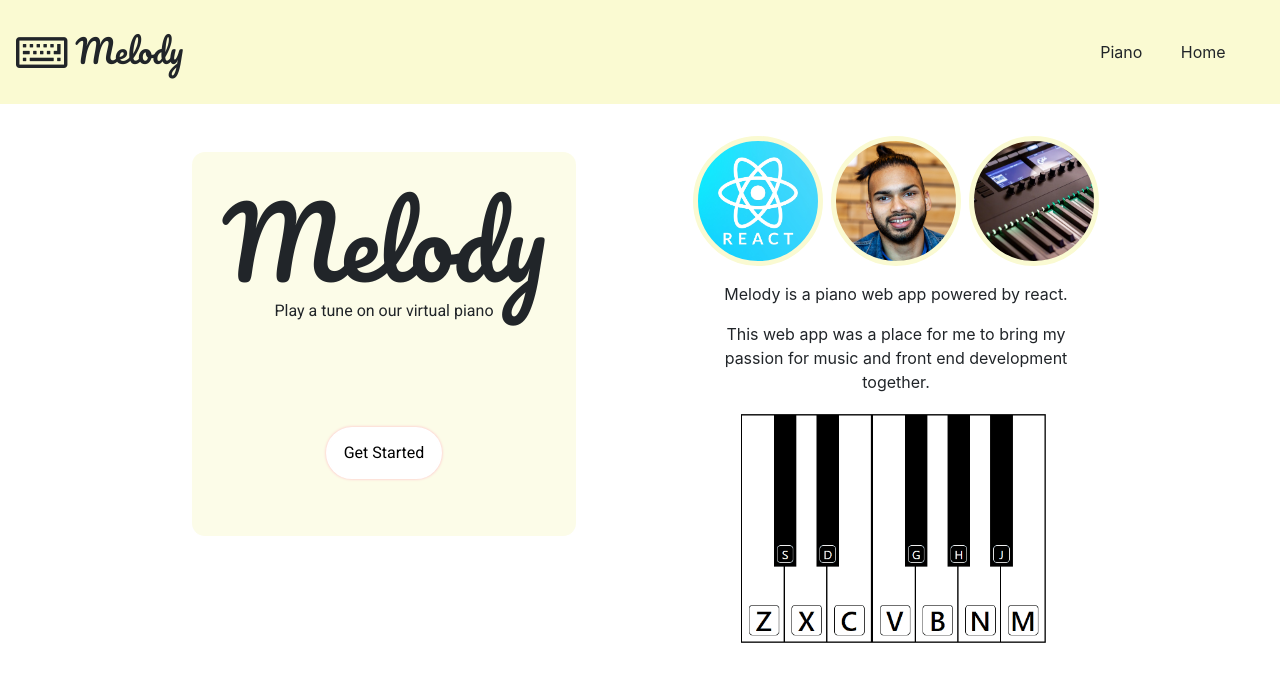
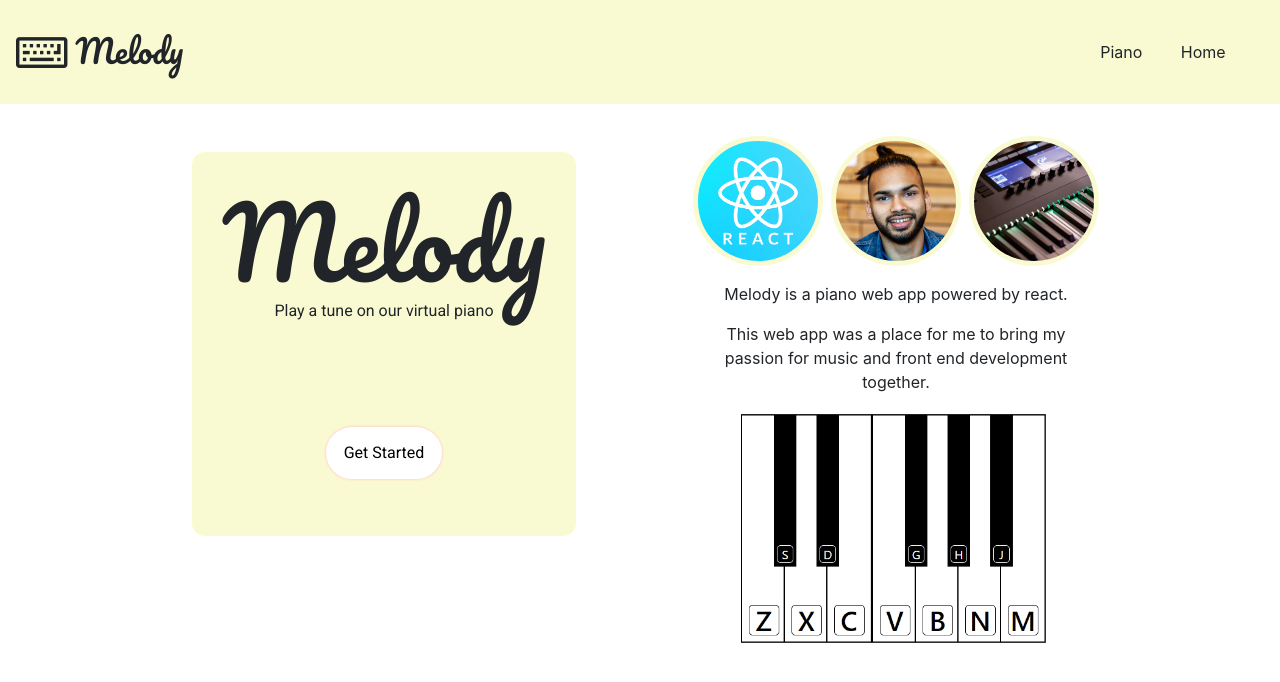
Before and after one commit to kusholhuq/piano-front-end, a React (Create React App) app: page / in a window 1280 px wide. Shown: the top 682 px of the page. Built offline with nearby package versions, Linux system fonts and the light colour scheme.

Commit message:
altered key highlight color

```diff
--- a/src/styles/Key.css
+++ b/src/styles/Key.css
@@ -27,7 +27,9 @@
 }
 
 .key.pressed, .key.flat.pressed {
-  background-color: #00d8ff;
+  /* background-color: #00d8ff; */
+  background-color: lightpink;
+
 }
 
 .button {
--- a/src/styles/Landing.css
+++ b/src/styles/Landing.css
@@ -21,7 +21,7 @@
   position: relative;
   top: 3rem;
   /* background-color: rgba(255,255,255, .7); */
-  background-color: rgb(250, 250, 210, .5);
+  background-color: rgb(250, 250, 210, 1);
   width: 30%;
   height: 24rem;
   border-radius: 13px;
```
